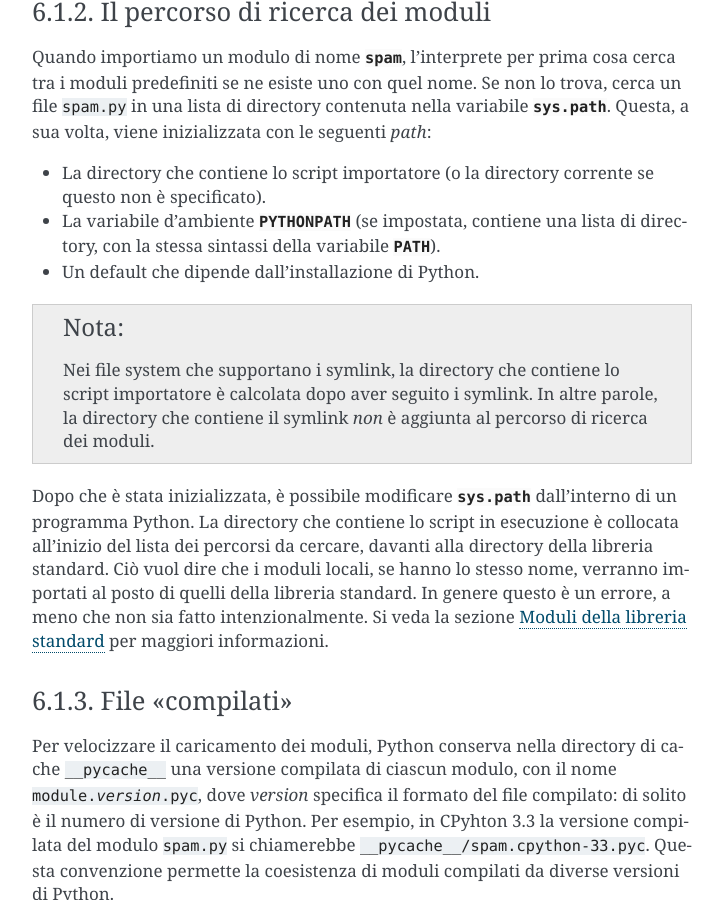
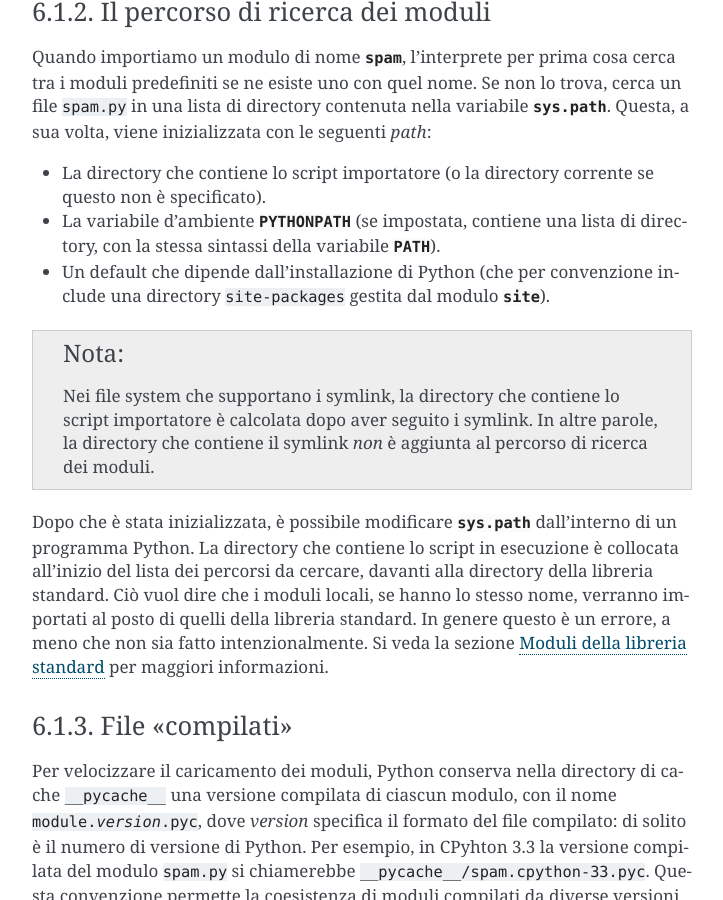
Before and after one commit to ricpol/pytutorial-it, a Sphinx documentation site: the page built from tutorial/source/modules.rst, in a window 1280 px wide and 900 px high, scrolled down 3829 px. Shown: the whole window, without its empty margins (388-1111 px from the left). Built offline with Sphinx 7.4.7, drawn with Linux system fonts in a browser that asks for light colours.

Commit message:
sync up to 55b45bf

```diff
--- a/tutorial/source/appetite.rst
+++ b/tutorial/source/appetite.rst
@@ -9,7 +9,7 @@
     Questa è la traduzione della **versione "di sviluppo" del Tutorial**,
     corrispondente a Python 3.11 e al "main branch" della repository,
     ed è aggiornata al
-    `14 agosto 2021 <https://github.com/python/cpython/commits/main/Doc/tutorial>`_.
+    `23 settembre 2021 <https://github.com/python/cpython/commits/main/Doc/tutorial>`_.
 
     La repository GitHub di questo progetto
     `si trova qui <https://github.com/ricpol/pytutorial-it>`_:
@@ -103,7 +103,7 @@ un *batch file* di Windows: gli script però vanno bene per spostare i file e
 modificare i dati testuali, non sono adatti alle applicazioni grafiche o ai
 giochi. Potreste scrivere un programma in C, C++ o Java, ma questo
 richiederebbe molto tempo di sviluppo anche solo per arrivare a una prima
-bozza. Python è più semplice, è disponibile su Windows, Mac OS X e Unix, e vi
+bozza. Python è più semplice, è disponibile su Windows, macOS e Unix, e vi
 aiuterà a finire il lavoro più in fretta.
 
 Python è semplice da usare, ma è un linguaggio di programmazione serio che
--- a/tutorial/source/errors.rst
+++ b/tutorial/source/errors.rst
@@ -52,7 +52,7 @@ come questi::
    >>> '2' + 2
    Traceback (most recent call last):
      File "<stdin>", line 1, in <module>
-   TypeError: Can't convert 'int' object to str implicitly
+   TypeError: Can only concatenate str (not "int") to str
 
 L'ultima riga del messaggio d'errore ci dice che cosa è successo. Gli
 oggetti-eccezioni possono avere diversi tipi, e la prima parte del messaggio
--- a/tutorial/source/modules.rst
+++ b/tutorial/source/modules.rst
@@ -200,7 +200,8 @@ seguenti *path*:
   questo non è specificato).
 * La variabile d'ambiente :envvar:`PYTHONPATH` (se impostata, contiene una
   lista di directory, con la stessa sintassi della variabile :envvar:`PATH`).
-* Un default che dipende dall'installazione di Python.
+* Un default che dipende dall'installazione di Python (che per convenzione
+  include una directory ``site-packages`` gestita dal modulo :mod:`site`).
 
 .. note::
    Nei file system che supportano i symlink, la directory che contiene lo
```
Also changed, not shown: other parts of tutorial/source/modules.rst (+2 -0 lines), tutorial/source/introduction.rst (+8 -8 lines).
